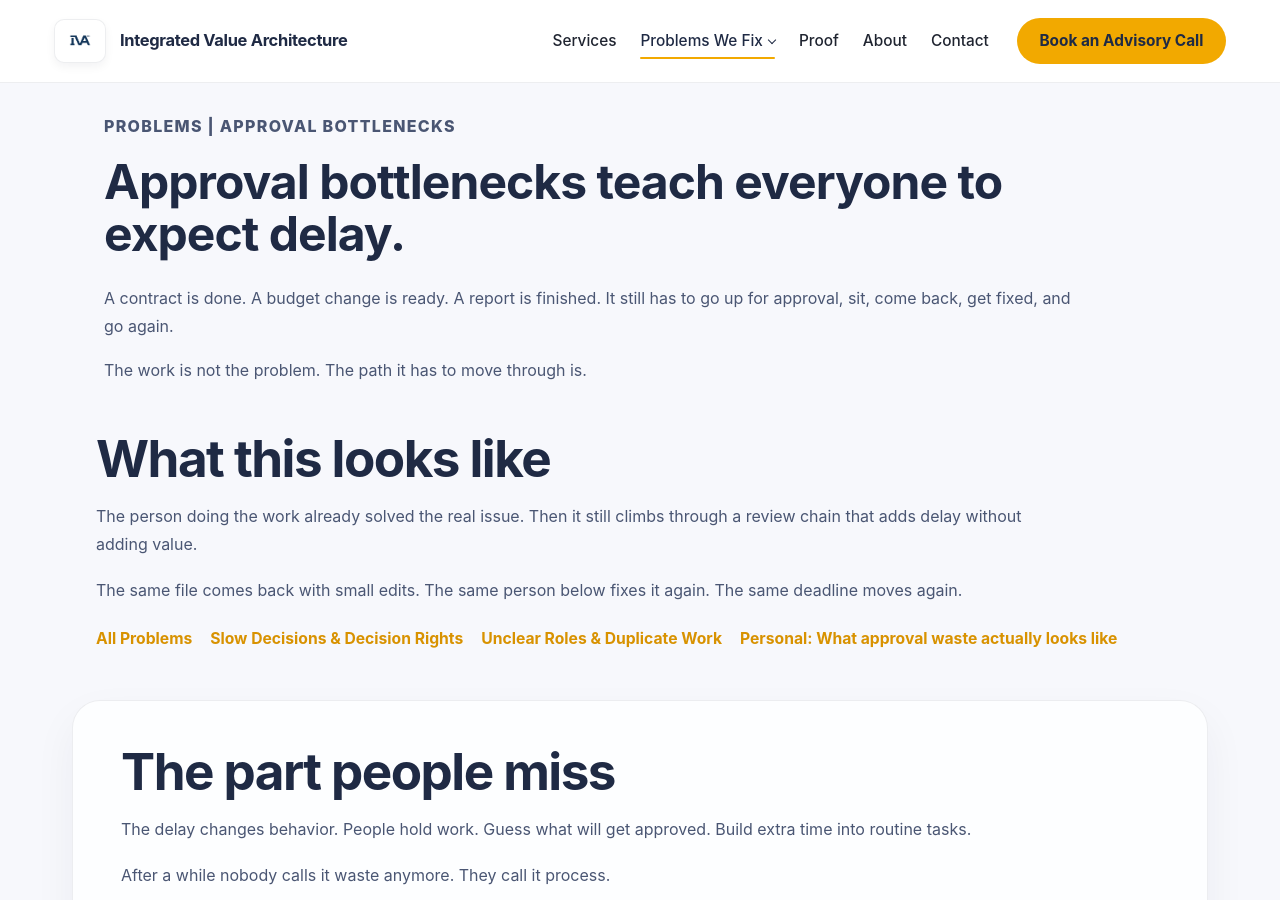
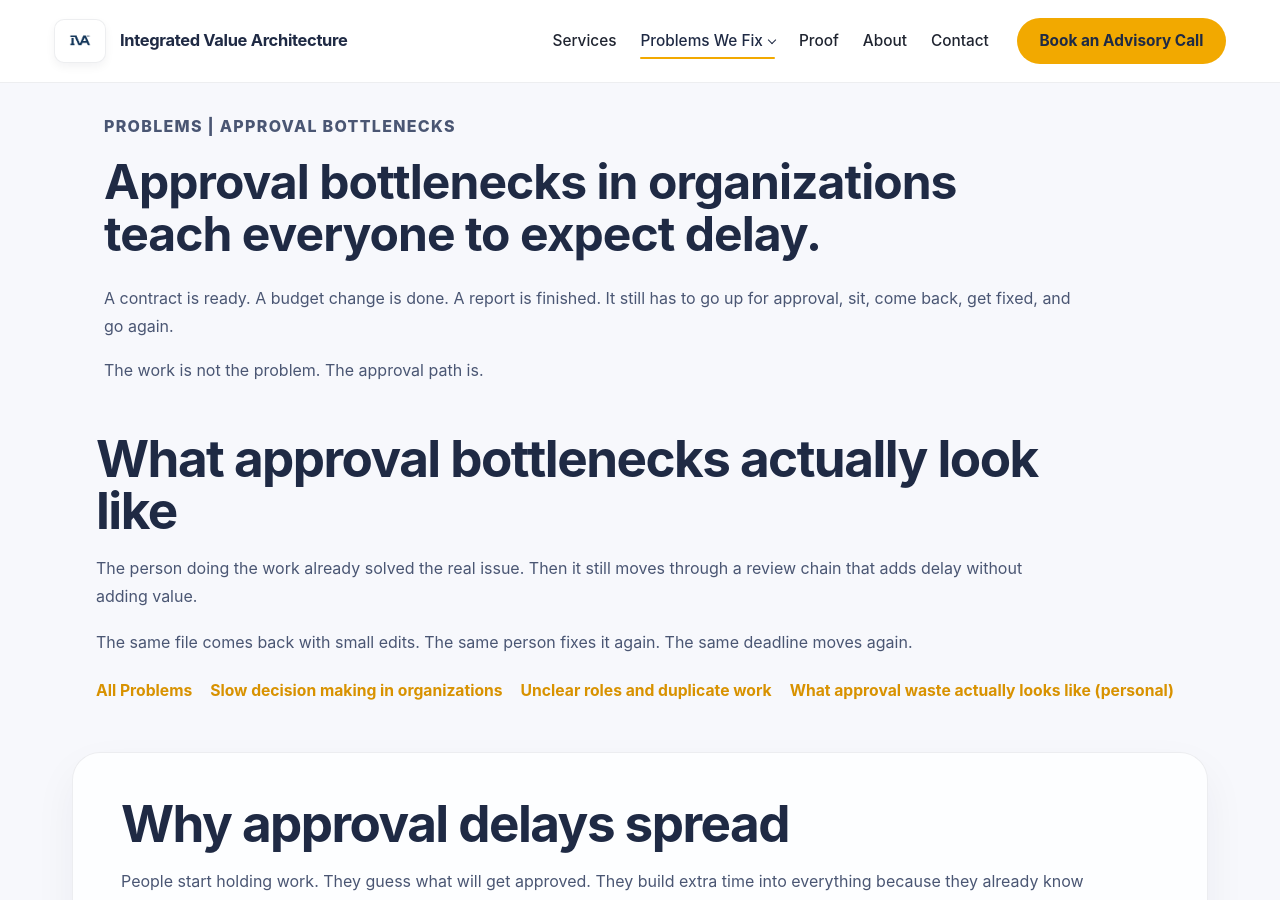
Before and after one commit to efost7873/integratedvaluearchitecture.com, a Jekyll site: the page built from approval-bottlenecks.html, in a window 1280 px wide and 900 px high. Built offline with Jekyll 4.4.1, drawn with Linux system fonts in a browser that asks for light colours; some of the changed text lies outside the part shown.

Commit message:
Update approval-bottlenecks.html

```diff
--- a/approval-bottlenecks.html
+++ b/approval-bottlenecks.html
@@ -1,79 +1,67 @@
 ---
 layout: default
-title: Approval Bottlenecks | Work Sits, Waits, and Comes Back | IVA
+title: Approval Bottlenecks in Organizations | Work Sits, Waits, and Comes Back | IVA
+description: Approval bottlenecks slow work down when everything has to pass through the same review path. See what approval delays actually look like inside organizations.
 permalink: /approval-bottlenecks/
 ---
 
 <section class="page-header">
   <div class="container narrow">
     <p class="eyebrow">Problems | Approval Bottlenecks</p>
-    <h1>Approval bottlenecks teach everyone to expect delay.</h1>
+    <h1>Approval bottlenecks in organizations teach everyone to expect delay.</h1>
 
     <p>
-      A contract is done. A budget change is ready. A report is finished.
+      A contract is ready. A budget change is done. A report is finished.
       It still has to go up for approval, sit, come back, get fixed, and go again.
     </p>
 
     <p>
-      The work is not the problem. The path it has to move through is.
+      The work is not the problem. The approval path is.
     </p>
   </div>
 </section>
 
 <section class="section">
   <div class="container narrow">
-    <h2>What this looks like</h2>
+    <h2>What approval bottlenecks actually look like</h2>
 
     <p>
       The person doing the work already solved the real issue.
-      Then it still climbs through a review chain that adds delay without adding value.
+      Then it still moves through a review chain that adds delay without adding value.
     </p>
 
     <p>
-      The same file comes back with small edits.
-      The same person below fixes it again.
+      The same file comes back with small edits. The same person fixes it again.
       The same deadline moves again.
     </p>
 
     <div class="inline-links">
       <a href="/problems/">All Problems</a>
-      <a href="/slow-decisions-decision-rights/">Slow Decisions & Decision Rights</a>
-      <a href="/unclear-roles-duplicate-work/">Unclear Roles & Duplicate Work</a>
-      <a href="https://evanmichealfoster.com/approval-bottlenecks/">Personal: What approval waste actually looks like</a>
+      <a href="/slow-decisions-decision-rights/">Slow decision making in organizations</a>
+      <a href="/unclear-roles-duplicate-work/">Unclear roles and duplicate work</a>
+      <a href="https://evanmichealfoster.com/approval-bottlenecks/">What approval waste actually looks like (personal)</a>
     </div>
   </div>
 </section>
 
 <section class="section alt">
   <div class="container narrow">
-    <h2>The part people miss</h2>
+    <h2>Why approval delays spread</h2>
 
     <p>
-      The delay changes behavior.
-      People hold work. Guess what will get approved. Build extra time into routine tasks.
+      People start holding work. They guess what will get approved.
+      They build extra time into everything because they already know where it will stall.
     </p>
 
     <p>
-      After a while nobody calls it waste anymore.
-      They call it process.
+      After a while nobody calls it waste. They call it process.
     </p>
 
     <div class="inline-links">
-      <a href="/silos-broken-handoffs/">Silos & Broken Handoffs</a>
-      <a href="/stalled-strategy-execution/">Stalled Strategy Execution</a>
+      <a href="/silos-broken-handoffs/">Silos and broken handoffs</a>
+      <a href="/stalled-strategy-execution/">Why strategy execution stalls</a>
       <a href="/services/">Services</a>
-      <a href="https://evanmichealfoster.com/problems/">More on how I see these patterns</a>
+      <a href="https://evanmichealfoster.com/problems/">How these problems actually show up</a>
     </div>
   </div>
 </section>
-
-<section class="section final-cta">
-  <div class="container narrow">
-    <h2>If the same approval keeps slowing everything down, start there.</h2>
-
-    <div class="cta-block">
-      <a class="button primary" href="/fixed-fee-review/">Start with a Fixed-Fee Review</a>
-      <a class="button secondary" href="/contact/">Contact</a>
-    </div>
-  </div>
-</section>
```
